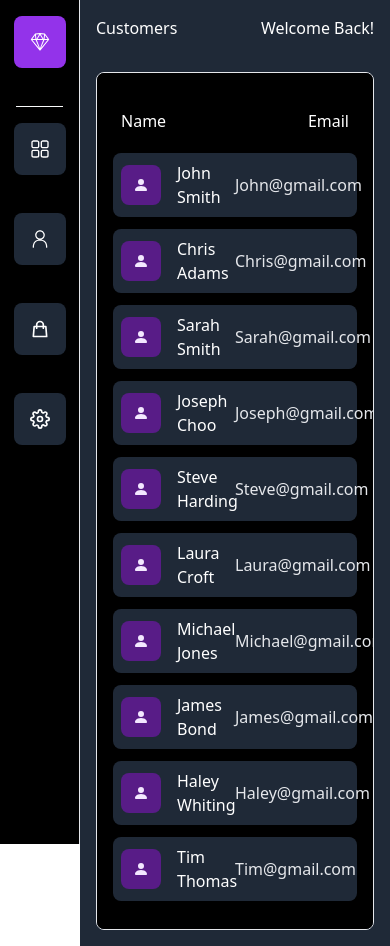
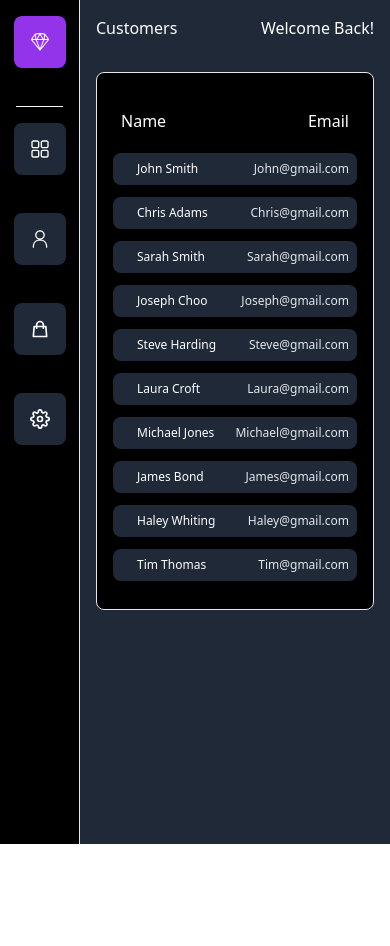
Before and after one commit to milliorn/user-dashboard, a Next.js app: page /customers in a window 390 px wide. After the commit the page ends 844 px from the top, so only its background shows below. Built offline with nearby package versions, Linux system fonts and the light colour scheme.

Commit message:
customers

```diff
--- a/pages/customers.tsx
+++ b/pages/customers.tsx
@@ -14,7 +14,7 @@ function customers(): JSX.Element {
             <span>Name</span>
             <span className="sm:text-left text-right">Email</span>
             <span className="hidden md:grid">Last Order</span>
-            <span className="hidden sm:grid">Method</span>
+            <span className="hidden sm:grid">Payment</span>
           </div>
           <ul>
             {data.map((order, id) => (
@@ -23,14 +23,14 @@ function customers(): JSX.Element {
                 className="bg-gray-50 hover:bg-gray-100 dark:bg-gray-800  dark:hover:bg-gray-800 dark:text-white rounded-lg my-3 p-2 grid md:grid-cols-4 sm:grid-cols-3 grid-cols-2 items-center justify-between cursor-pointer"
               >
                 <div className="flex items-center">
-                  <div className="bg-purple-100 dark:bg-purple-900 p-3 rounded-lg">
+                  <div className="bg-purple-100 dark:bg-purple-900 p-3 rounded-lg hidden sm:flex">
                     <BsPersonFill className="text-purple-800 dark:text-purple-100" />
                   </div>
-                  <p className="pl-4">
+                  <p className="pl-4 text-xs sm:text-sm md:text-base">
                     {order.name.first + " " + order.name.last}
                   </p>
                 </div>
-                <p className="text-gray-600 dark:text-gray-200 sm:text-left text-right">
+                <p className="text-gray-600 dark:text-gray-200 sm:text-left text-right  text-xs sm:text-sm md:text-base">
                   {order.name.first}@gmail.com
                 </p>
                 <p className="hidden md:flex">{order.date}</p>
```
